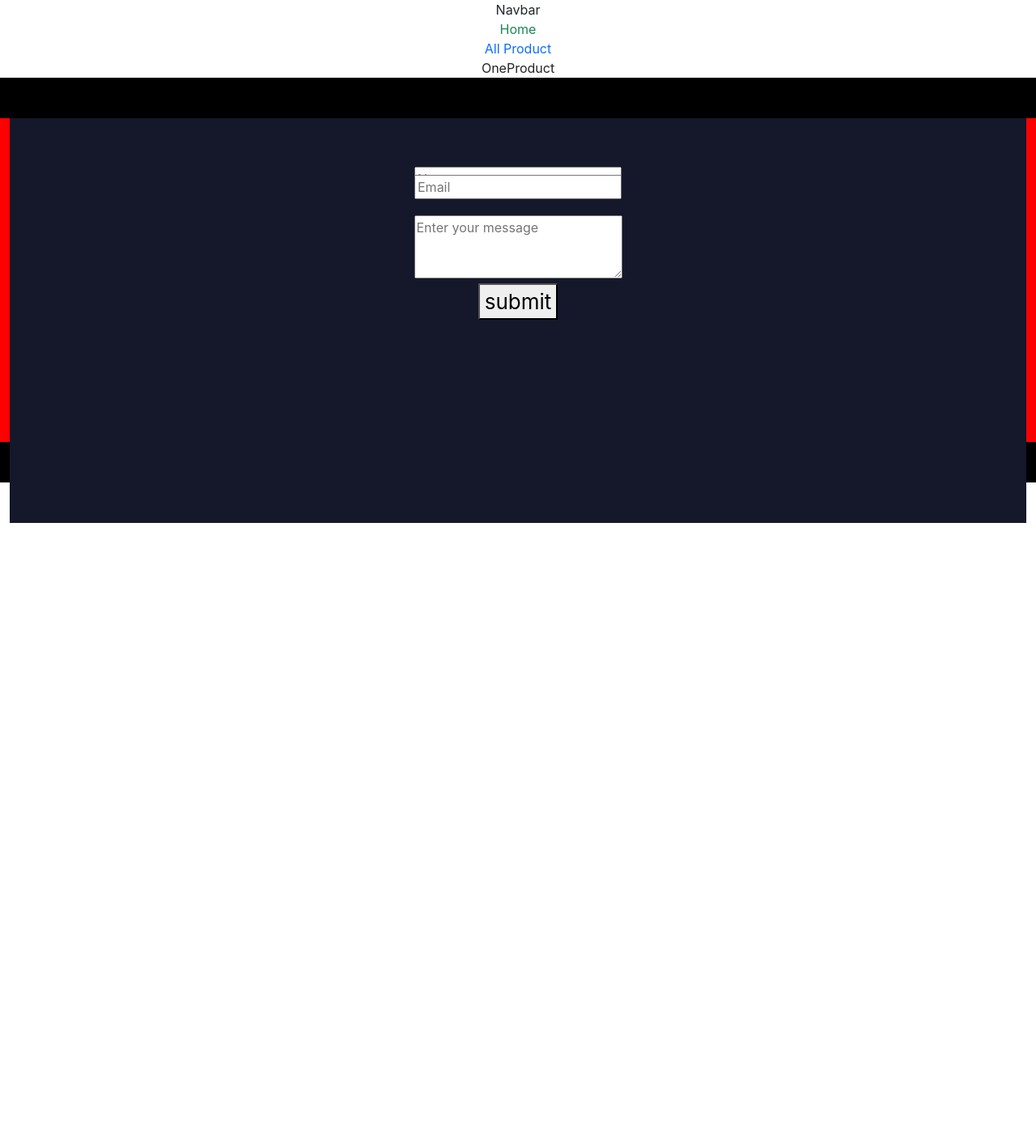
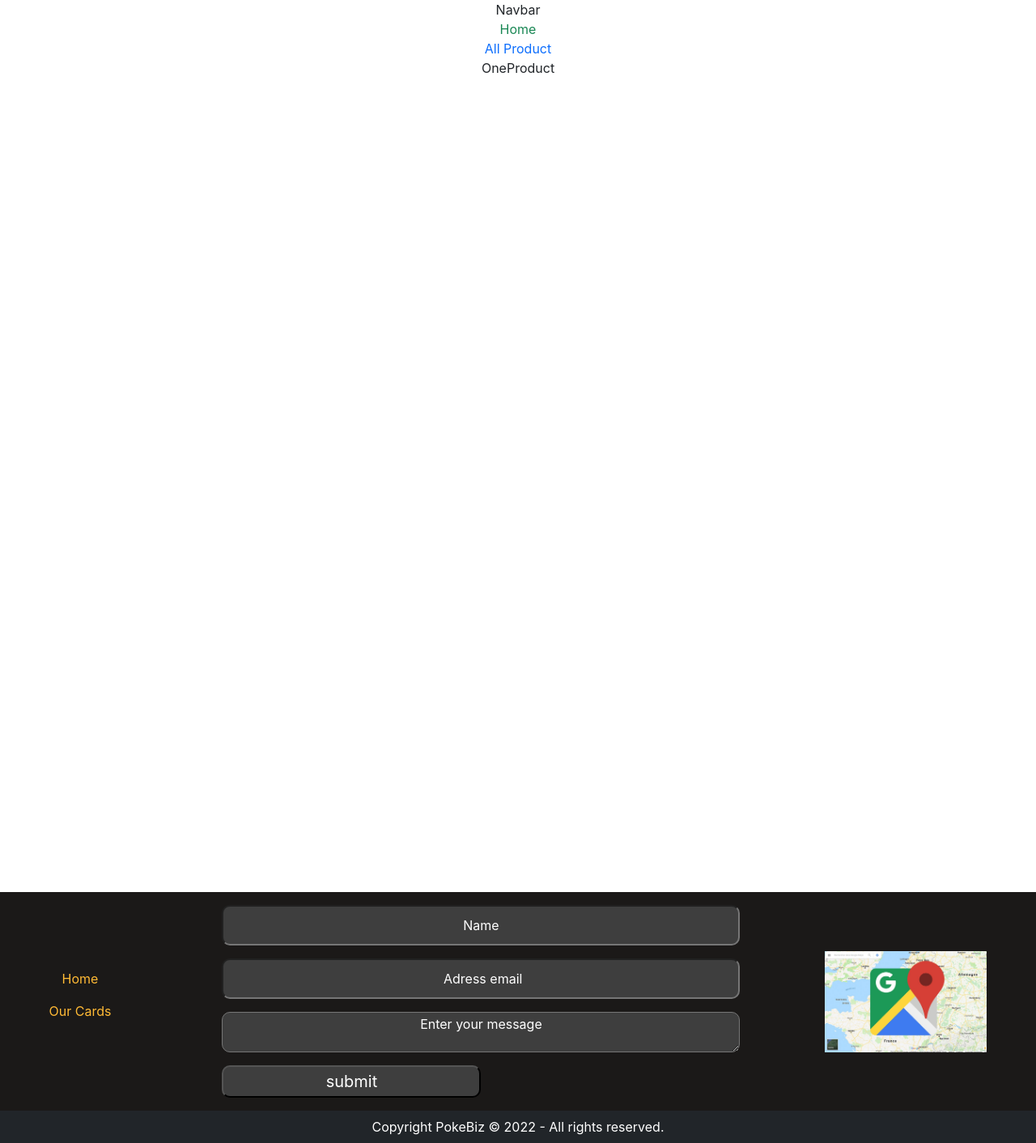
Before and after one commit to WildCodeSchool/2022-09-JS-RMT-JSCREW-Projet2-team2, a React (Vite) app in the folder frontend/: page / in a window 1280 px wide. Shown: the whole page at 81% size. Before the commit the page ends 800 px from the top, so only its background shows below. Built offline with nearby package versions, Linux system fonts and the light colour scheme.

Commit message:
footer avec map

```diff
--- a/frontend/src/components/Footer.jsx
+++ b/frontend/src/components/Footer.jsx
@@ -3,44 +3,56 @@ import "./footer.css";
 
 function Footer() {
   return (
-    <div className="contact">
-      <div className="container-fluid">
-        <form className=" form ">
-          <div className="container-input ">
+    <footer>
+      {/* MENU */}
+      <div className="footer-contact d-flex align-items-center justify-content-around">
+        <ul className=" footer-list-button d-none d-md-block list-unstyled">
+          <li className="mb-3">Home</li>
+          <li>Our Cards</li>
+          <li></li>
+        </ul>
+        {/* FORM */}
+        <form className=" footer-form w-50 ">
+          <div className="container-input w-100 m-3">
             <input
-              className="input-name"
+              className="input-name text-center w-100 h-"
               type="text"
               name="name"
               placeholder="Name"
             />
           </div>
 
-          <div className="container-input">
+          <div className="container-input w-100 m-3">
             <input
-              className="input-email"
+              className="input-email text-center  w-100 "
               type="email"
               name="email"
-              placeholder="Email"
+              placeholder=" Adress email"
             />
           </div>
 
-          <div className=" container-textarea">
+          <div className=" container-textarea w-100 m-3 ">
             <textarea
-              className="textarea"
-              cols="23"
+              className="textarea text-center  w-100 "
               placeholder="Enter your message"
-              rows="3"
             />
           </div>
 
-          <div className=" container-button">
-            <button className="button" type="submit">
+          <div className=" container-button w-100 m-3 ">
+            <button className="button w-50 fs-5 " type="submit">
               submit
             </button>
           </div>
         </form>
+        {/* MAP */}
+        <div className="">
+          <img id="footer-map" src="../src/assets/footerImgMap.jpg" alt="" />
+        </div>
       </div>
-    </div>
+      <div className="footer-coyright bg-dark text-white h-50 p-2">
+        Copyright PokeBiz © 2022 - All rights reserved.
+      </div>
+    </footer>
   );
 }
 export default Footer;
--- a/frontend/src/components/footer.css
+++ b/frontend/src/components/footer.css
@@ -1,31 +1,55 @@
-.contact {
-  height: 500px;
-  background-color: #000;
-  display: flex;
-  align-items: center;
-  justify-content: center;
-}
-
-.form {
-  background-color: #15172b;
-  height: 500px;
-  width: 100%;
-  padding: 20px;
+.footer-contact {
+  margin-top: 1006px;
+  margin-bottom: 65px;
+  background-color: #1b1918;
 }
 
 .container-fluid {
-  height: 400px;
-  background-color: red;
-
+  height: 300px;
+  background-color: #1b1918;
   width: 100%;
 }
 
-.container-input {
-  height: 50px;
-  width: 100%;
-  position: relative;
+/* css desktop */
+
+@media screen and (min-width: 768px) {
+  .container-button,
+  .container-textarea,
+  .container-input {
+    display: flex;
+
+    /* justify-content: center; */
+  }
+  .footer-contact {
+    margin-bottom: 0;
+  }
 }
 
-.input-name {
-  margin-top: 40px;
+.input-email,
+.input-name,
+.textarea {
+  height: 50px;
+  border-radius: 10px;
+  background-color: #3e3e3e;
 }
+
+.button {
+  background-color: #3e3e3e;
+  color: #ffffff;
+  height: 40px;
+  border-radius: 10px;
+}
+
+.input-email,
+.input-name,
+::placeholder {
+  color: #ffffff;
+}
+
+.footer-list-button {
+  color: #ffba35;
+}
+
+#footer-map {
+  width: 200px;
+}
```
Also changed, not shown: frontend/src/assets/footerImgMap.jpg (added).
